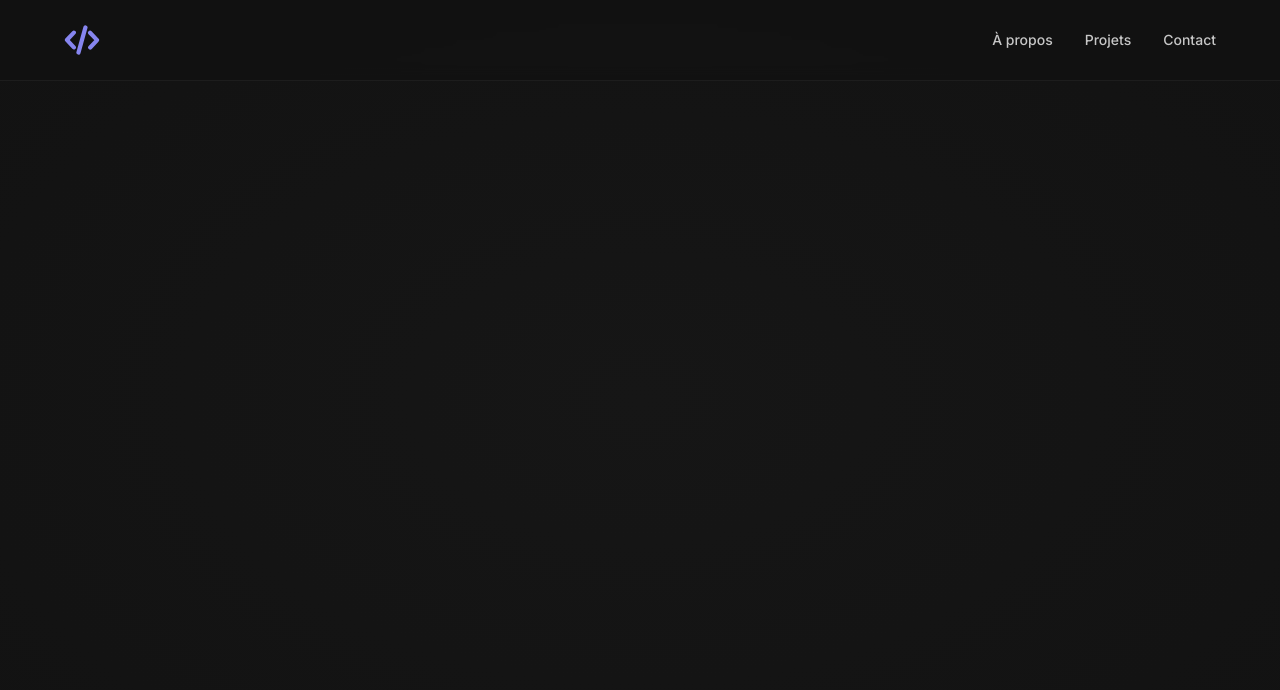
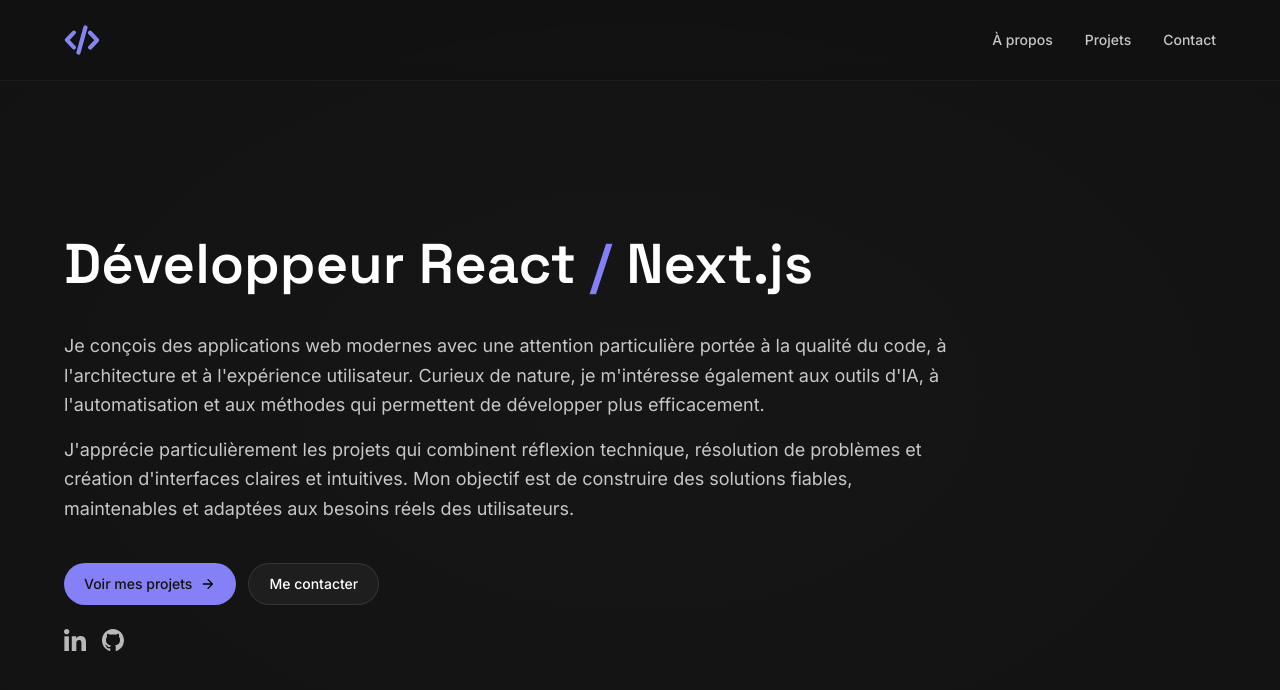
Before and after one commit to TeoCasanovaDW/portfolio_react_next, a Next.js app: page / in a window 1280 px wide. Shown: the top 690 px of the page. Built offline with nearby package versions, Linux system fonts and the light colour scheme.

Commit message:
feat: add homepage

```diff
--- a/app/page.tsx
+++ b/app/page.tsx
@@ -1,3 +1,66 @@
+import Button from '@/components/ui/Button'
+import Icon from '@/components/ui/Icon'
+import { contact } from '@/data/contact'
+
 export default function HomePage() {
-  return null
+  return (
+    <section className="flex min-h-[calc(100vh-80px)] items-center">
+      <div className="w-full max-w-[1200px] mx-auto px-6 py-16">
+        <div className="max-w-[900px]">
+          <h1 className="font-heading text-4xl md:text-5xl lg:text-[56px] font-semibold text-white leading-tight mb-8">
+            Développeur React <span className="text-accent">/</span> Next.js
+          </h1>
+
+          <div className="space-y-4 mb-10">
+            <p className="text-text-secondary text-base md:text-lg leading-relaxed">
+              Je conçois des applications web modernes avec une attention
+              particulière portée à la qualité du code, à l&apos;architecture et
+              à l&apos;expérience utilisateur. Curieux de nature, je
+              m&apos;intéresse également aux outils d&apos;IA, à
+              l&apos;automatisation et aux méthodes qui permettent de développer
+              plus efficacement.
+            </p>
+            <p className="text-text-secondary text-base md:text-lg leading-relaxed">
+              J&apos;apprécie particulièrement les projets qui combinent
+              réflexion technique, résolution de problèmes et création
+              d&apos;interfaces claires et intuitives. Mon objectif est de
+              construire des solutions fiables, maintenables et adaptées aux
+              besoins réels des utilisateurs.
+            </p>
+          </div>
+
+          <div className="flex flex-col sm:flex-row gap-3 mb-6">
+            <Button
+              label="Voir mes projets"
+              variant="primary"
+              icon="arrowRight"
+              href="/projects"
+              className="w-full sm:w-auto justify-center"
+            />
+            <Button
+              label="Me contacter"
+              variant="dark"
+              href="/contact"
+              className="w-full sm:w-auto justify-center"
+            />
+          </div>
+
+          <div className="flex items-center justify-center sm:justify-start gap-4">
+            {contact.socialLinks.map((link) => (
+              <a
+                key={link.label}
+                href={link.href}
+                target="_blank"
+                rel="noopener noreferrer"
+                aria-label={link.label}
+                className="opacity-70 hover:opacity-100 transition-opacity duration-200"
+              >
+                <Icon name={link.icon} size={22} alt="" />
+              </a>
+            ))}
+          </div>
+        </div>
+      </div>
+    </section>
+  )
 }
```
